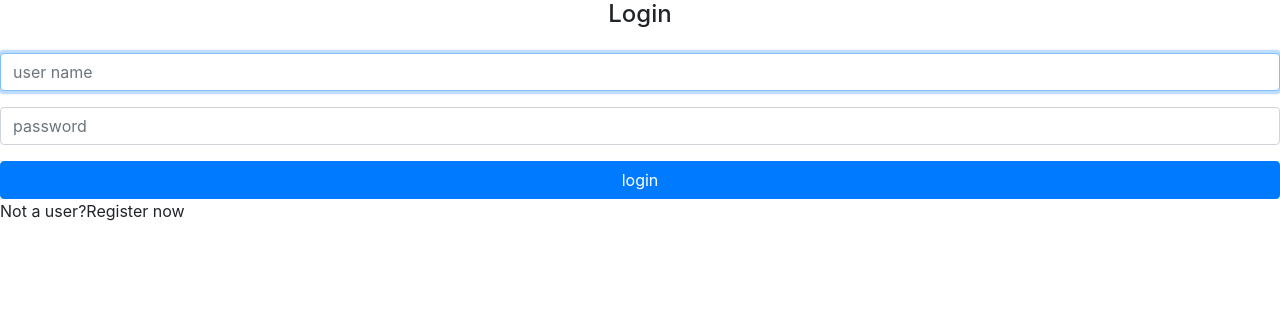
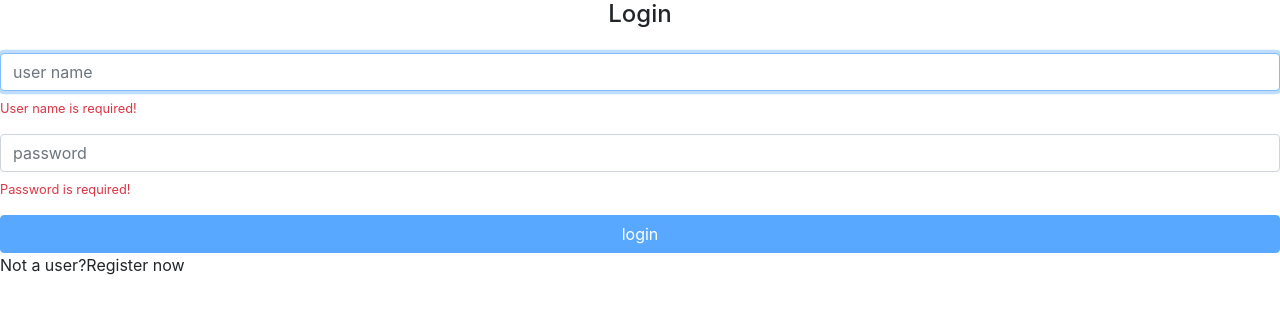
Before and after one commit to panjosbr/alurapic, an Angular app: page / in a window 1280 px wide. Shown: the top 314 px of the page. Built offline with nearby package versions, Linux system fonts and the light colour scheme.

Commit message:
Angular pt2 - aplicando validacao nos inputs do login

```diff
--- a/src/app/home/home.module.ts
+++ b/src/app/home/home.module.ts
@@ -1,4 +1,5 @@
 import { NgModule } from '@angular/core';
+import { ReactiveFormsModule } from '@angular/forms';
 import { CommonModule } from '@angular/common';
 
 import { SignInComponent } from './signin/signin.component';
@@ -8,7 +9,8 @@ import { SignInComponent } from './signin/signin.component';
     SignInComponent
   ],
   imports: [
-    CommonModule
+    CommonModule,
+    ReactiveFormsModule
   ]
 })
 export class HomeModule {}
--- a/src/app/home/signin/signin.component.html
+++ b/src/app/home/signin/signin.component.html
@@ -1,22 +1,38 @@
 <h4 class="text-center">Login</h4>
 
-<form class="form mt-4">
+<form [formGroup]="loginForm" class="form mt-4">
 
   <div class="form-group">
     <input
-        class="form-control"
-        placeholder="user name"
-        autofocus>
+      class="form-control"
+      placeholder="user name"
+      autofocus
+      formControlName="userName"
+    >
+    <small
+      *ngIf="loginForm.get('userName').errors?.required"
+      class="text-danger d-block mt-2">
+      User name is required!
+  </small>
   </div>
 
   <div class="form-group">
     <input
-        type="password"
-        class="form-control"
-        placeholder="password">
+      type="password"
+      class="form-control"
+      placeholder="password"
+      formControlName="password"
+    >
+
+    <small
+      *ngIf="loginForm.get('password').errors?.required"
+      class="text-danger d-block mt-2">
+      Password is required!
+    </small>
   </div>
 
   <button
+    [disabled]="loginForm.invalid"
     type="submit"
     class="btn btn-primary btn-block">
     login
--- a/src/app/home/signin/signin.component.ts
+++ b/src/app/home/signin/signin.component.ts
@@ -1,6 +1,21 @@
-import { Component } from '@angular/core';
+import { Component, OnInit } from '@angular/core';
+import { FormGroup, FormBuilder, Validators } from '@angular/forms';
 
 @Component({
   templateUrl: './signin.component.html'
 })
-export class SignInComponent {}
+export class SignInComponent implements OnInit {
+
+  loginForm: FormGroup;
+
+  constructor(
+    private formBuilder: FormBuilder
+  ) {}
+
+  ngOnInit(): void {
+    this.loginForm = this.formBuilder.group({
+      userName: [ '', Validators.required ],
+      password: [ '', Validators.required ]
+    });
+  }
+}
```
